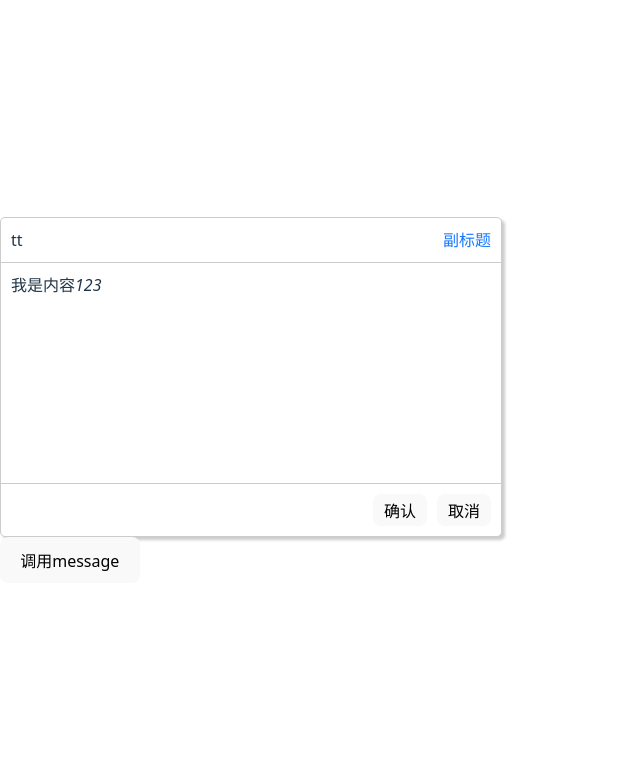
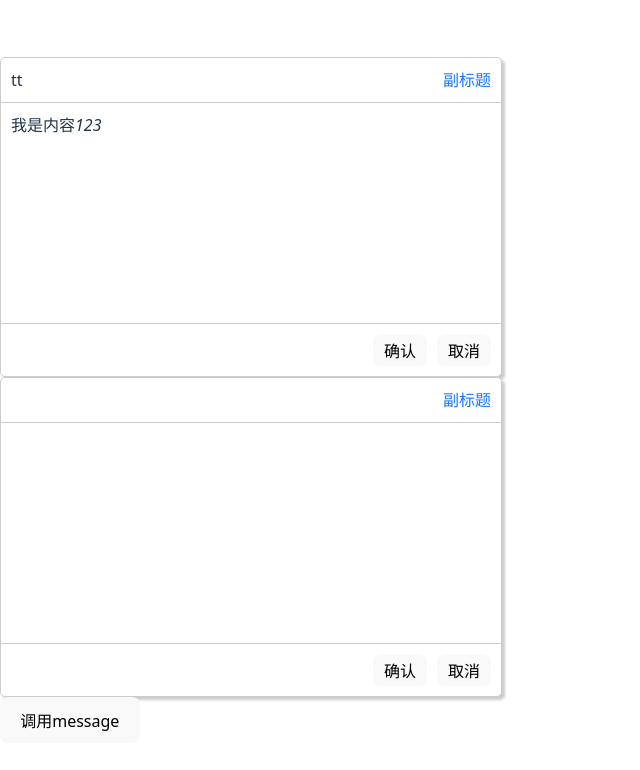
Before and after one commit to liu-xiaotian/react-demo, a React (Vite) app: page / in a window 1280 px wide. Shown: the top 770 px of the page, without its empty margins (0-640 px from the left). Built offline with nearby package versions, Linux system fonts and the light colour scheme.

Commit message:
父子组件通信

```diff
--- a/src/App.tsx
+++ b/src/App.tsx
@@ -1,14 +1,19 @@
 import Card from './components/Card';
 function App(){
+  const fn = (params:string)=>{
+    console.log('子组件触发了 父组件的事件',params);
+
+  }
   return(
     <>
-      <Card title={'tt'}>
+      <Card title={'tt'} callback={fn}>
         <div>
           <section>
             <i>我是内容123</i>
           </section>
         </div>
       </Card>
+      <Card callback={fn}></Card>
       <button onClick={window.onShow}>调用message</button>
     </>
   )
--- a/src/components/Card/index.tsx
+++ b/src/components/Card/index.tsx
@@ -5,6 +5,7 @@ import React from 'react';
 interface props{
   title?:string
    children?: React.ReactNode //手动声明children
+   callback: (params: string) => void
 }
 
 //2. React.FC function component
@@ -29,7 +30,7 @@ const Card:React.FC<props>=(props)=>{
                 {props.children}
             </main>
             <footer>
-                 <button>确认</button>
+                 <button onClick={()=>props.callback('确定123')}>确认</button>
                  <button>取消</button>
             </footer>
     </div>
```
Also changed, not shown: src/components/Test/index.tsx (added).
